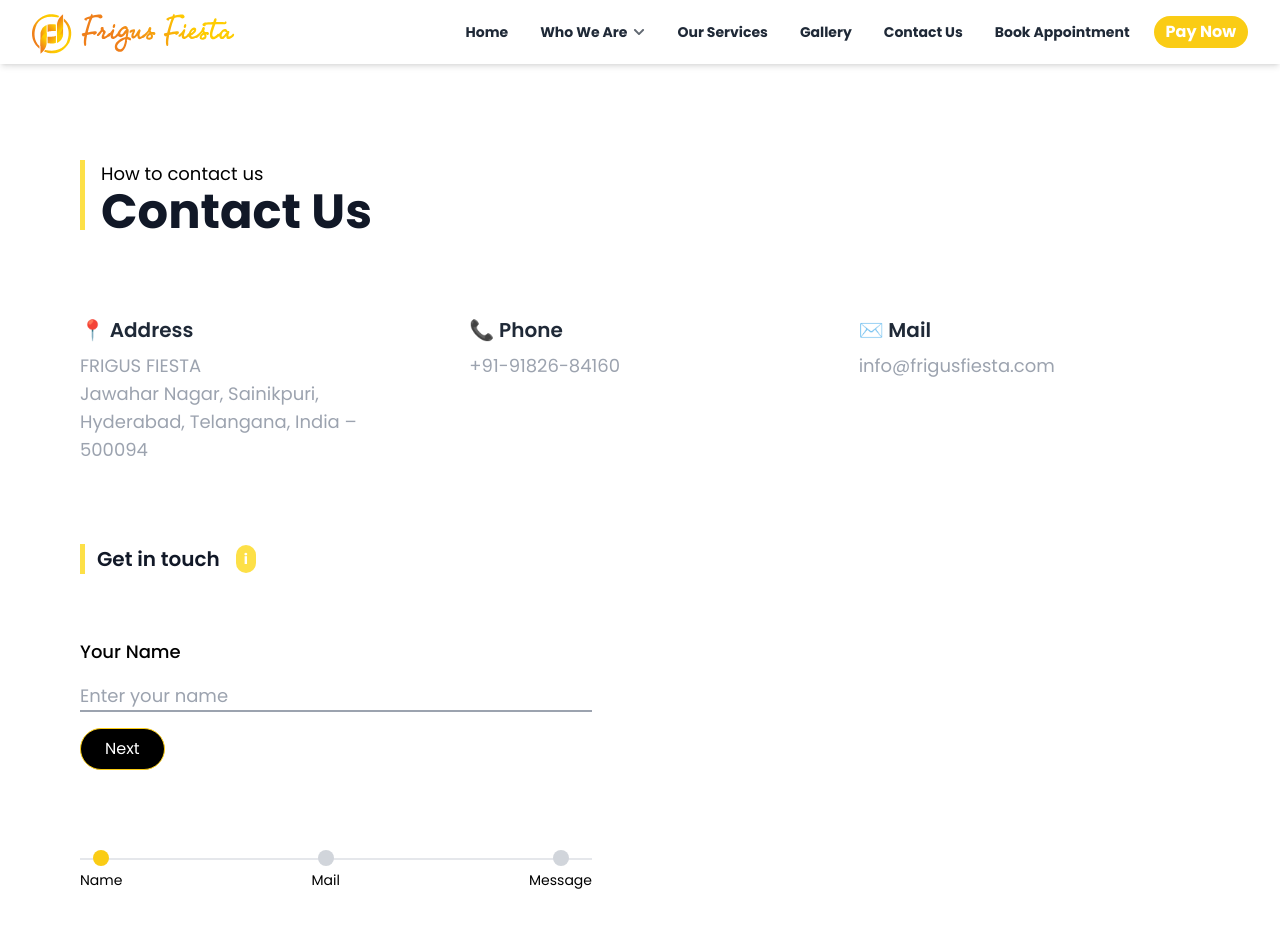
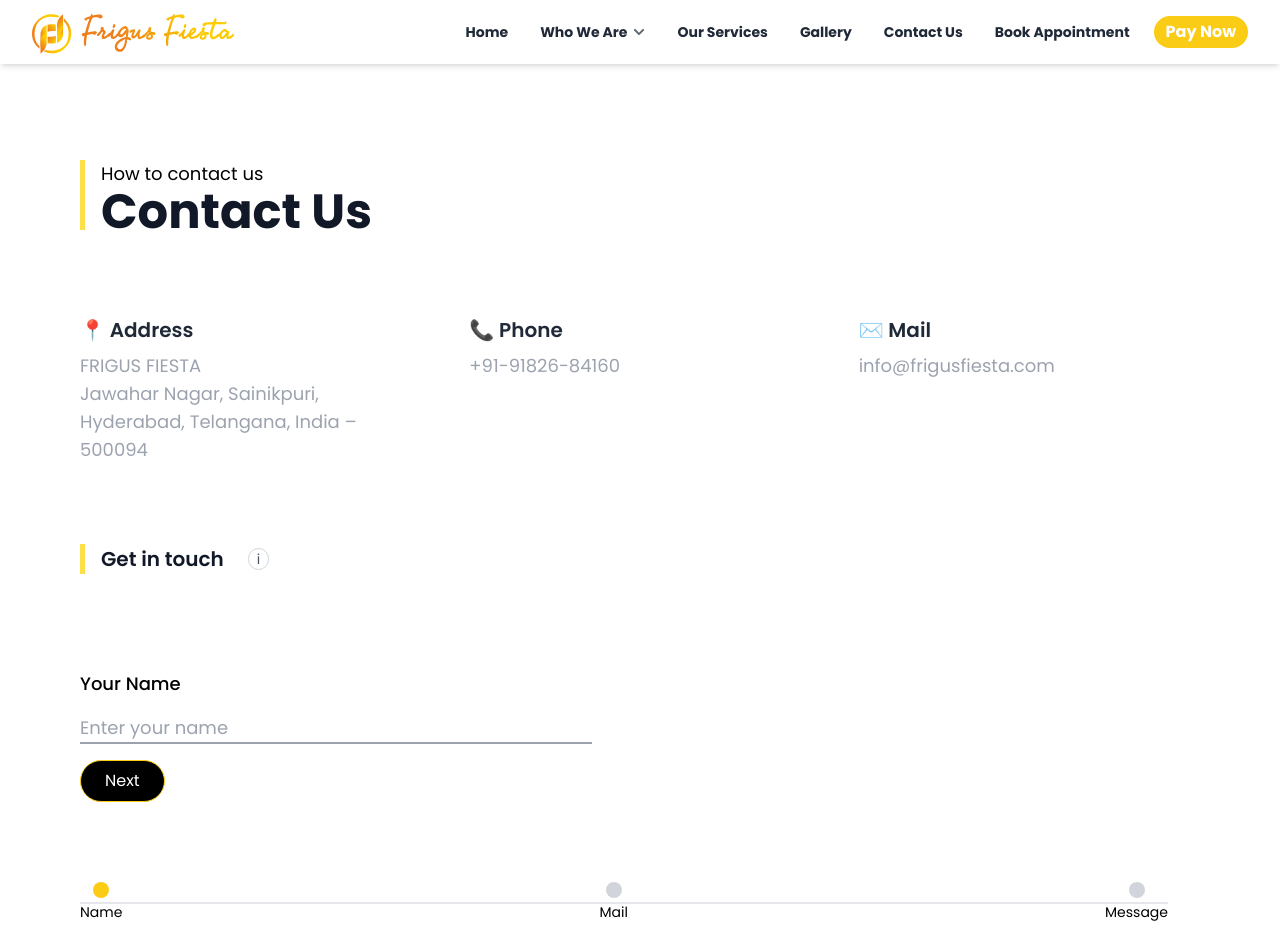
Before and after one commit to frigus-fiesta/main-website-frontend, a Next.js app: page /contactus in a window 1280 px wide. Shown: the top 952 px of the page. Built offline with nearby package versions, Linux system fonts and the light colour scheme.

Commit message:
contact us structure

```diff
--- a/components/ContactUs/ContactUsLanding.tsx
+++ b/components/ContactUs/ContactUsLanding.tsx
@@ -36,30 +36,38 @@ const ContactUsLanding = () => {
             <p className="text-gray-400">info@frigusfiesta.com</p>
           </div>
         </div>
-        <div className="relative mt-4 w-full max-w-lg space-y-10">
-          <div className="flex items-center gap-3">
-            <div className="h-[30px] w-[5px] bg-yellow-300" />
-            <h2 className="text-xl font-semibold text-gray-900">Get in touch</h2>
-            <div className="group relative cursor-pointer">
-              <div className="ml-1 rounded-full bg-yellow-300 px-2 py-1 text-sm font-bold text-white">i</div>
-              <div className="absolute left-6 top-8 z-50 w-[300px] scale-95 rounded-lg bg-black p-4 text-sm text-white opacity-0 transition-all duration-300 ease-in-out group-hover:translate-y-1 group-hover:scale-100 group-hover:opacity-100">
-                <p className="mb-2">
-                  Welcome to our Contact Us page! We value your feedback,
-                  inquiries, and suggestions.
-                </p>
-                <p className="mb-2">
-                  Whether you have a question about our services, want to
-                  collaborate, or simply wish to say hello — we're here to help.
-                </p>
-                <p>
-                  Fill out the form below and we'll get back to you as soon as
-                  possible!
-                </p>
-              </div>
+        <div className="group relative mt-24 flex items-center gap-4">
+          <div className="h-[30px] w-[5px] bg-yellow-300" />
+          <h2 className="text-xl font-semibold text-gray-900">Get in touch</h2>
+          <div className="relative ml-2">
+            <button
+              className="rounded-full border border-gray-300 px-2 text-sm text-gray-600"
+              aria-label="Info"
+            >
+              i
+            </button>
+            <div className="absolute z-10 mt-2 hidden w-[320px] rounded bg-white p-4 text-sm text-gray-700 shadow-md group-hover:block">
+              <p className="leading-relaxed">
+                Welcome to our Contact Us page! We value your feedback, inquiries,
+                and suggestions. Whether you have a question about our services,
+                want to collaborate, or simply wish to say hello, we&rsquo;re here to listen
+                and assist you.
+                <br />
+                <br />
+                Feel free to reach out to us using the contact information provided
+                above. We strive to respond to all inquiries promptly.
+                <br />
+                <br />
+                Have a specific question or need assistance? Our dedicated team is
+                ready to help. Fill out the form below, and we&rsquo;ll get back to you as
+                soon as possible.
+              </p>
             </div>
           </div>
+        </div>
+        <div className="relative mt-6 w-full max-w-lg space-y-10">
           {step === "name" && (
-            <div className="space-y-4 pt-6">
+            <div className="space-y-4 pt-4">
               <label className="block text-lg font-medium">Your Name</label>
               <input
                 type="text"
@@ -77,7 +85,7 @@ const ContactUsLanding = () => {
             </div>
           )}
           {step === "email" && (
-            <div className="space-y-4 pt-10">
+            <div className="space-y-4 pt-4">
               <label className="block text-lg font-medium">Your Email</label>
               <input
                 type="email"
@@ -95,7 +103,7 @@ const ContactUsLanding = () => {
             </div>
           )}
           {step === "message" && (
-            <div className="space-y-4 pt-10">
+            <div className="space-y-4 pt-4">
               <label className="block text-lg font-medium">Your Message</label>
               <textarea
                 value={message}
@@ -113,18 +121,19 @@ const ContactUsLanding = () => {
           )}
           {step === "done" && (
             <div className="pt-10 text-xl font-medium text-green-600">
-              ✅ Thank you, {name}! We'll reach out soon.
+              ✅ Thank you, {name}! We&rsquo;ll reach out soon.
             </div>
           )}
         </div>
-        {/* Timeline Dots + Progress */}
-        <div className="relative mt-16 w-full max-w-lg">
-          <div className="absolute left-0 top-2 h-[2px] w-full bg-gray-200" />
+        <div className="relative mt-14 flex items-center justify-between">
+          <div className="absolute left-0 top-1/2 z-0 h-[2px] w-full bg-gray-200" />
           <div
-            className="absolute left-0 top-2 h-[2px] bg-yellow-400 transition-all duration-500"
-            style={{ width: `${(stepIndex / (steps.length - 1)) * 100}%` }}
+            className="absolute top-1/2 z-10 h-[2px] bg-yellow-400 transition-all duration-500"
+            style={{
+              width: `${(stepIndex / (steps.length - 1)) * 100}%`,
+            }}
           />
-          <div className="relative z-10 flex w-full justify-between">
+          <div className="z-20 flex w-full justify-between">
             <div className="flex flex-col items-center">
               <div className="size-4 rounded-full bg-yellow-400" />
               <span className="mt-1 text-sm">Name</span>
```
